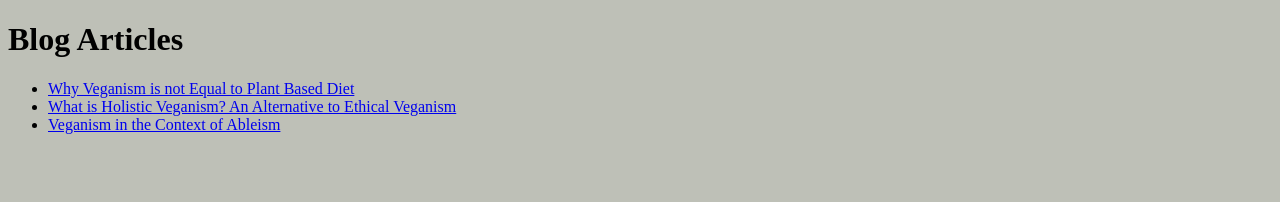
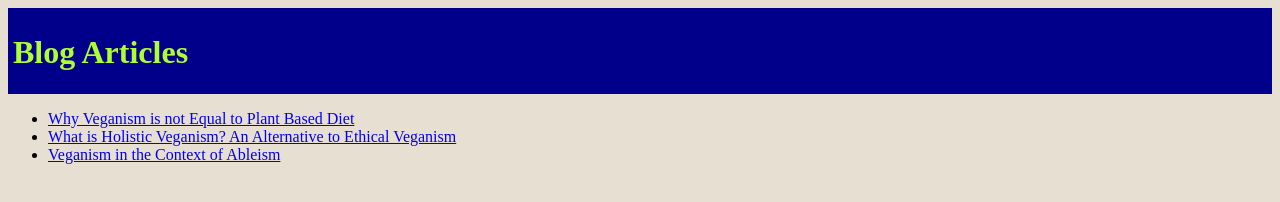
Before and after one commit to bartuakyurek/my-blog, a plain HTML site: page index.html in a window 1280 px wide. Drawn offline with Linux system fonts and the light colour scheme.

Commit message:
Add header class
Add a header class and change its background color, text color, and padding.

```diff
--- a/css/default.css
+++ b/css/default.css
@@ -1,5 +1,14 @@
 
 
 body {
-    background-color: #bec0b7;
+    background-color: rgb(232, 223, 211);
   }
+
+.header{
+  color: greenyellow;
+  background-color: darkblue;
+  padding-left: 5px;
+  padding-top: 5px;
+  padding-bottom: 1px;
+  text-align: left;
+}
--- a/index.html
+++ b/index.html
@@ -9,7 +9,7 @@
 </head>
 
 <body>
-  <div class="homepage-header">
+  <div class="homepage header">
     <h1>Blog Articles</h1>
   </div>
 
```
